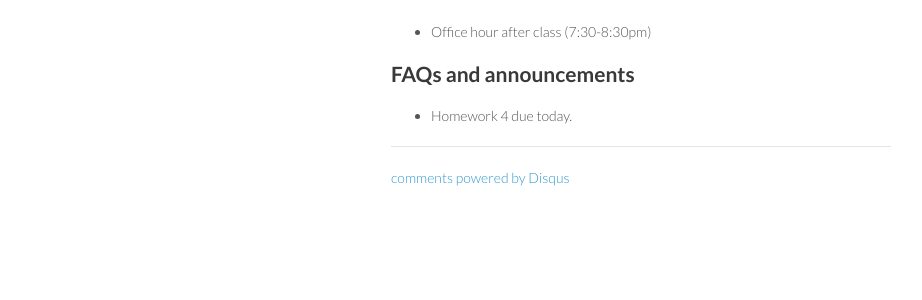
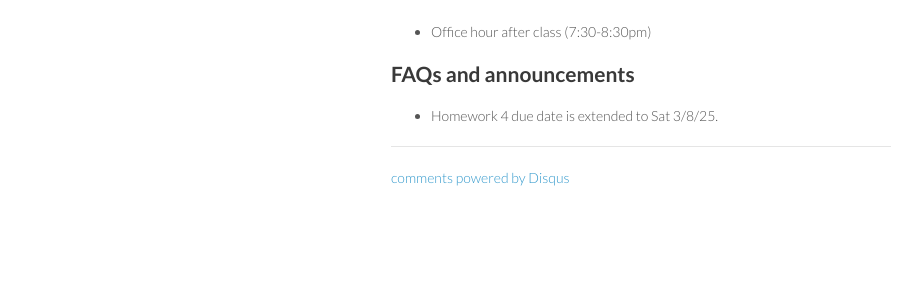
Before and after one commit to ucla-biostat-212a/2025winter, a Jekyll site: the page built from _posts/2025-03-04-week9.md, in a window 1280 px wide. Shown: the part 193-493 px from the top of the page, without its empty margins (179-1101 px from the left). Built offline with Jekyll 4.4.1, drawn with Linux system fonts in a browser that asks for light colours; comment, search, counter and statistics services are not loaded.

Commit message:
revise posts

```diff
--- a/_posts/2025-03-04-week9.md
+++ b/_posts/2025-03-04-week9.md
@@ -12,4 +12,4 @@ category: biostat212awinter2025
 
 ## FAQs and announcements
 
-* Homework 4 due today.
+* Homework 4 due date is extended to Sat 3/8/25.
```
